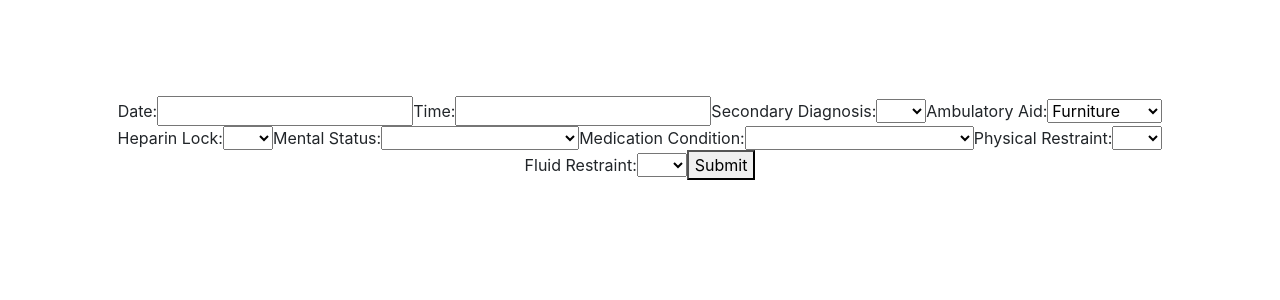
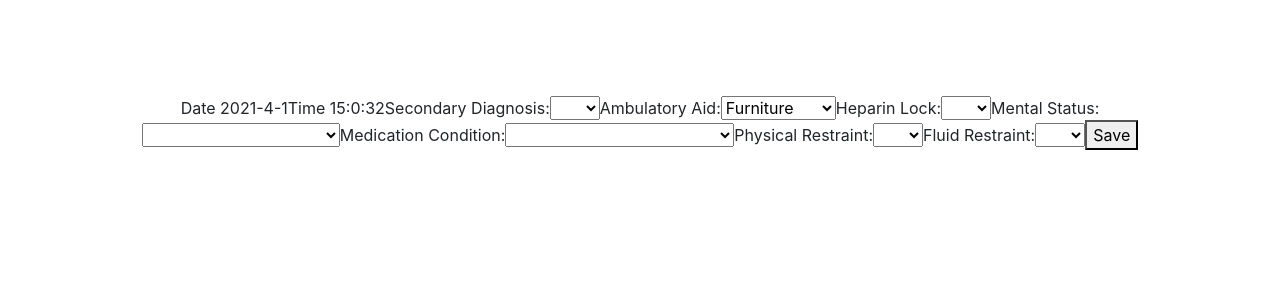
Before and after one commit to IBTechRaj/MernSampleTask, a React (Create React App) app in the folder client/: page / in a window 1280 px wide. Shown: the top 300 px of the page. Built offline with nearby package versions, Linux system fonts and the light colour scheme.

Commit message:
input form completed

```diff
--- a/client/src/App.js
+++ b/client/src/App.js
@@ -23,8 +23,8 @@ function App() {
   const entryDate =
     today.getFullYear() + '-' + (today.getMonth() + 1) + '-' + today.getDate()
   console.log('dt', entryTime, entryDate)
-  const [currentDate, setCurrentDate] = useState(entryDate)
-  const [currentTime, setCurrentTime] = useState(entryTime)
+  // const [currentDate, setCurrentDate] = useState(entryDate)
+  // const [currentTime, setCurrentTime] = useState(entryTime)
   const [secDiag, setSecDiag] = useState(0)
   const [ambuAid, setAmbuAid] = useState('')
   const [heparinLock, setHeparinLock] = useState(0)
@@ -38,6 +38,8 @@ function App() {
 
   const addPatient = () => {
     Axios.post('http://localhost:3001/create', {
+      formDate: entryDate,
+      formTime: entryTime,
       secDiag: secDiag,
       ambuAid: ambuAid,
       heparinLock: heparinLock,
@@ -49,6 +51,8 @@ function App() {
       setPatientDetails([
         ...patientDetails,
         {
+          formDate: entryDate,
+          formTime: entryTime,
           secDiag: secDiag,
           ambuAid: ambuAid,
           heparinLock: heparinLock,
@@ -71,22 +75,10 @@ function App() {
     <div className='App'>
       <div className='row row-col-12 p-5 m-5'>
         <div className='information'>
-          <label>Date:</label>
-          <input
-            type='number'
-            // disabled={{ entryDate }}
-            onChange={event => {
-              setCurrentDate(entryDate)
-            }}
-          />
-          <label>Time:</label>
-          <input
-            type='string'
-            // disabled={{ entryTime }}
-            onChange={event => {
-              setCurrentTime(entryTime)
-            }}
-          />
+          <label>Date {entryDate}</label>
+
+          <label>Time {entryTime}</label>
+
           <label>Secondary Diagnosis:</label>
           <select
             type='string'
@@ -191,13 +183,13 @@ function App() {
               </option>
             ))}
           </select>
-          <button onClick={addPatient}>Submit</button>
+          <button onClick={addPatient}>Save</button>
         </div>
       </div>
-      <div className='employees'>
+      <div className='patients'>
         {/* <button onClick={clearPatient}>Reset</button> */}
 
-        {patientDetails.map((val, key) => {
+        {/* {patientDetails.map((val, key) => {
           return (
             <div className='employee'>
               <div>
@@ -207,34 +199,10 @@ function App() {
                 <h3>Position: {val.position}</h3>
                 <h3>Wage: {val.wage}</h3>
               </div>
-              {/* <div>
-                <input
-                  type='text'
-                  placeholder='2000...'
-                  onChange={event => {
-                    setNewWage(event.target.value)
-                  }}
-                /> */}
-              {/* <button
-                  onClick={() => {
-                    updateEmployeeWage(val.id)
-                  }}
-                >
-                  {' '}
-                  Update
-                </button>
 
-                <button
-                  onClick={() => {
-                    deleteEmployee(val.id)
-                  }}
-                >
-                  Delete
-                </button> */}
-              {/* </div> */}
             </div>
           )
-        })}
+        })} */}
       </div>
     </div>
   )
```
Also changed, not shown: 1 other file (tests, documents, lock files or other folders).
